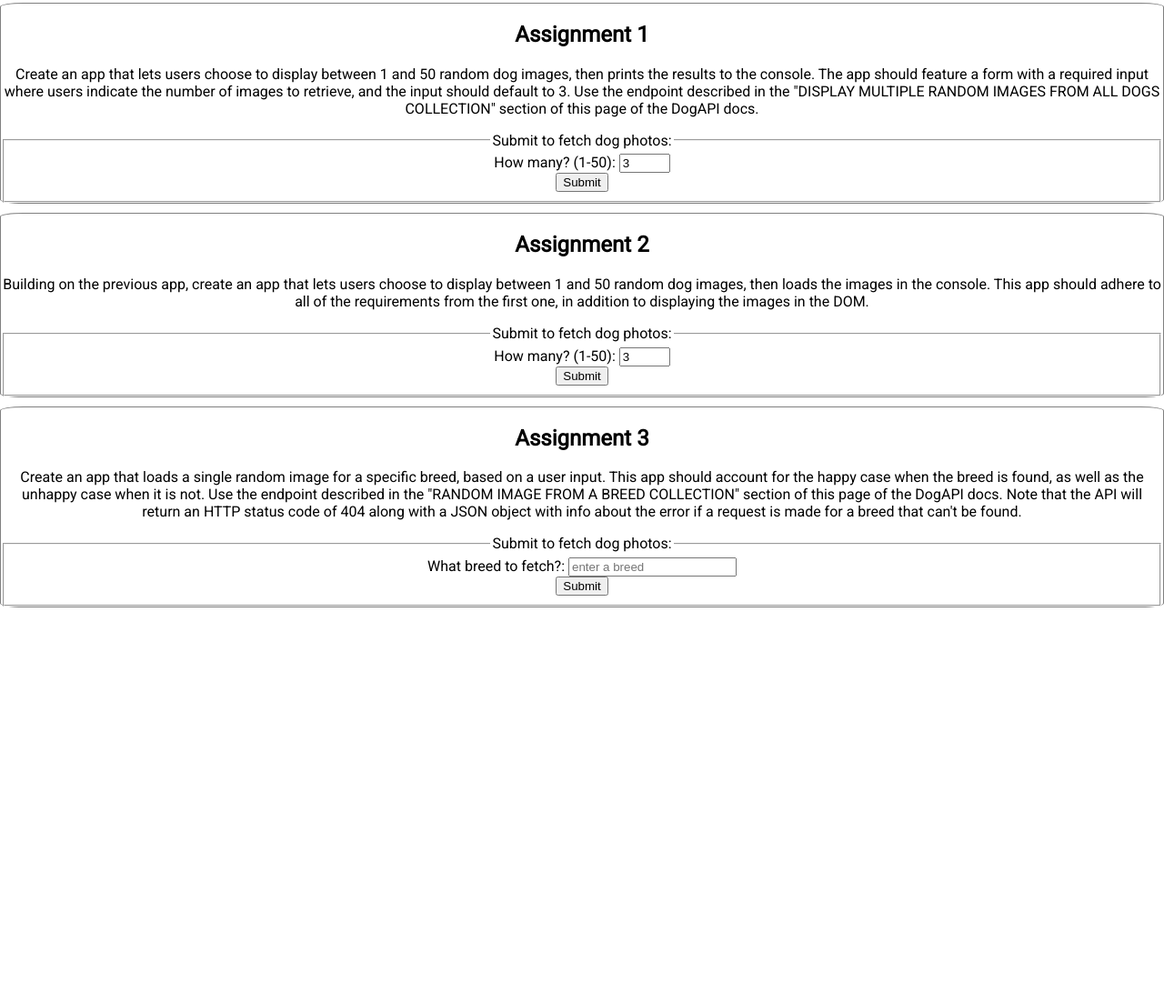
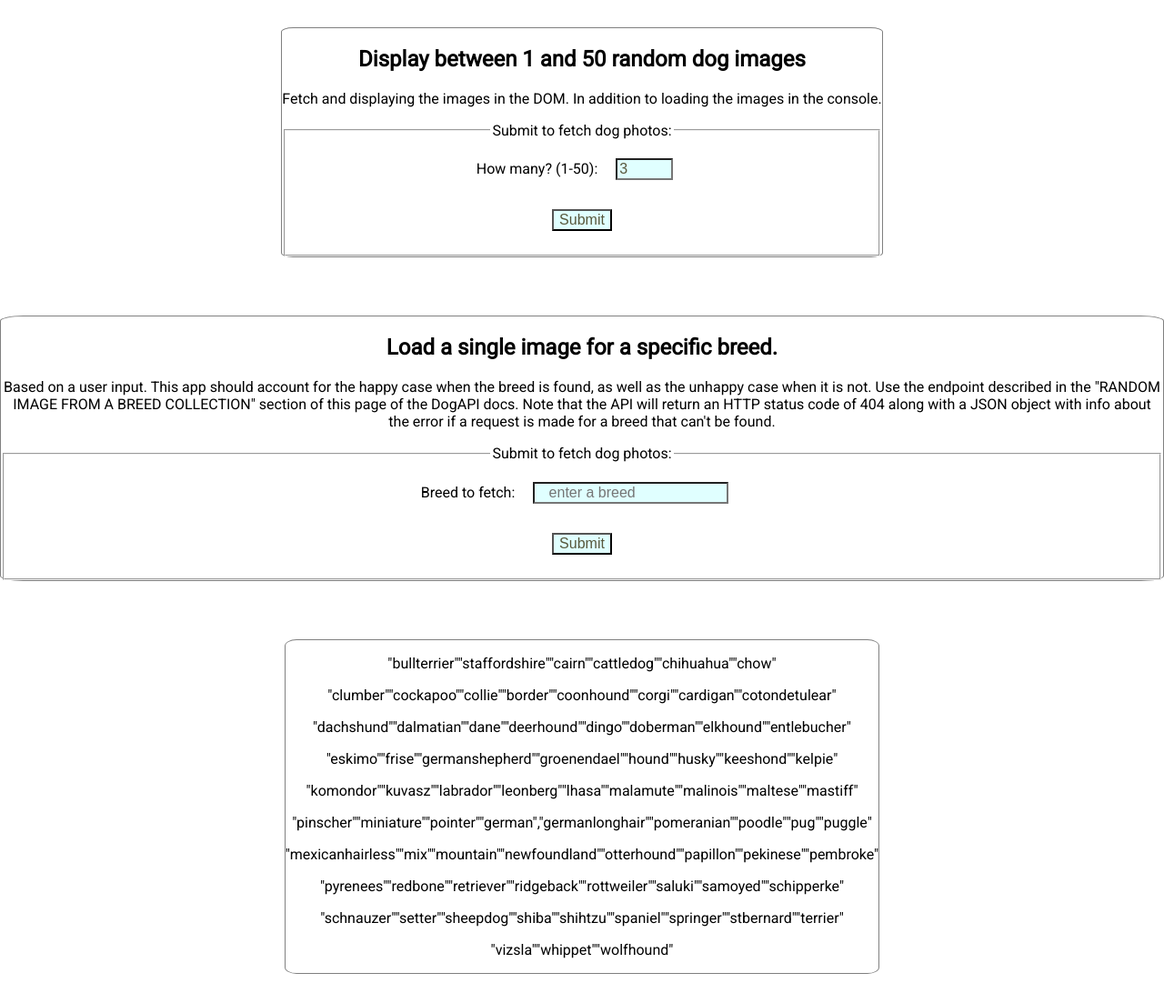
Before and after one commit to ludeng303/dog-api, a plain HTML site: page index.html in a window 1280 px wide. Shown: the part 131-1234 px from the top of the page at 91% size. Before the commit the page ends 804 px from the top, so only its background shows below. Drawn offline with nearby package versions, Linux system fonts and the light colour scheme.

Commit message:
Add files via upload

```diff
--- a/index.html
+++ b/index.html
@@ -23,7 +23,7 @@
 
 	<main>
 
-    <section class='product' id="product-1">
+    <section class='hidden' class='product'  id="product-1">
 			<h2>Assignment 1</h2>
 			<p>
 				Create an app that lets users choose to display between 1 and 50 random dog images, then prints the results to the console. The app should feature a form with a required input where users indicate the number of images to retrieve, and the input should default to 3. Use the endpoint described in the "DISPLAY MULTIPLE RANDOM IMAGES FROM ALL DOGS COLLECTION" section of this page of the DogAPI docs.
@@ -38,10 +38,9 @@
 		</section>
 
 		<section class='product' id="product-2">
-			<h2>Assignment 2</h2>
+			<h2>Display between 1 and 50 random dog images</h2>
 			<p>
-				Building on the previous app, create an app that lets users choose to display between 1 and 50 random dog images, then loads the images in the console. This app should adhere to all of the requirements from the first one, in addition to displaying the images in the DOM.
-			</p>
+					Fetch and displaying the images in the DOM. In addition to loading the images in the console.</p>
 			<form id='js-form-2'>
 				<fieldset>
 				 <legend>Submit to fetch dog photos:</legend>
@@ -57,20 +56,31 @@
 			</div>
 		</section>
 		<section class='product' id="product-3">
-			<h2>Assignment 3</h2>
-
+			<h2>Load a single image for a specific breed.</h2>
 			<p>
-				Create an app that loads a single random image for a specific breed, based on a user input. This app should account for the happy case when the breed is found, as well as the unhappy case when it is not. Use the endpoint described in the "RANDOM IMAGE FROM A BREED COLLECTION" section of this page of the DogAPI docs. Note that the API will return an HTTP status code of 404 along with a JSON object with info about the error if a request is made for a breed that can't be found.
+				Based on a user input. This app should account for the happy case when the breed is found, as well as the unhappy case when it is not. Use the endpoint described in the "RANDOM IMAGE FROM A BREED COLLECTION" section of this page of the DogAPI docs. Note that the API will return an HTTP status code of 404 along with a JSON object with info about the error if a request is made for a breed that can't be found.
 			</p>
 			<form id='js-form-3'>
 				<fieldset>
 				 <legend>Submit to fetch dog photos:</legend>
-				 What breed to fetch?: <input type="text" id="js-input-3" placeholder="enter a breed" min="1" max="50" required><br>
+				 	Breed to fetch: <input type="text" id="js-input-3" placeholder="   enter a breed" min="1" max="50" required><br>
 				 <input type="submit" value="Submit">
 				</fieldset>
 			</form>
 		</section>
 
+		<section class='product' id="product-4">
+			<p>"bullterrier""staffordshire""cairn""cattledog""chihuahua""chow"</p>
+			<P>"clumber""cockapoo""collie""border""coonhound""corgi""cardigan""cotondetulear"<p>
+			<P>"dachshund""dalmatian""dane""deerhound""dingo""doberman""elkhound""entlebucher"</P>
+			<P>"eskimo""frise""germanshepherd""groenendael""hound""husky""keeshond""kelpie"</p>
+			<P>"komondor""kuvasz""labrador""leonberg""lhasa""malamute""malinois""maltese""mastiff"</P>
+			<p>"pinscher""miniature""pointer""german","germanlonghair""pomeranian""poodle""pug""puggle"</P>
+			<p>"mexicanhairless""mix""mountain""newfoundland""otterhound""papillon""pekinese""pembroke"</P>
+			<p>"pyrenees""redbone""retriever""ridgeback""rottweiler""saluki""samoyed""schipperke"</P>
+			<p>"schnauzer""setter""sheepdog""shiba""shihtzu""spaniel""springer""stbernard""terrier"</P>
+			<p>"vizsla""whippet""wolfhound"</p>
+		</section>
 	</main>
 	<script src="https://code.jquery.com/jquery-3.3.1.js" integrity="sha256-2Kok7MbOyxpgUVvAk/HJ2jigOSYS2auK4Pfzbm7uH60=" 			crossorigin="anonymous"></script>
     <script src="script.js"></script>
--- a/script.js
+++ b/script.js
@@ -75,14 +75,14 @@ function watchForms() {
         for(let i=0; i<numOfDogs; i++){
             fetchRandom();
         }
-        html2 = "<p> Dogs: </p>";
+        html2 = "";
     });
     $('#js-form-3').submit(event => {
         removeHiddenSec();
         let breed = document.getElementById("js-input-3").value;
         event.preventDefault();
         fetchRandomBreed(breed);
-        html3 = "<p> Dogs: </p>";
+        html3 = "";
     });
 }
 
--- a/style.css
+++ b/style.css
@@ -17,7 +17,7 @@ body {
 }
 
 section {
-  margin:5px;
+  margin:2em;
 }
 
 li {
@@ -62,10 +62,10 @@ main {
   flex-direction: column;
 }
 
-button{
+button, input{
   margin: 1em;
-  background-color: coral;
-  color: black;
+  background-color: lightcyan;
+  color: rgb(88, 87, 60);
   font-size: 1em;
 }
 
```
